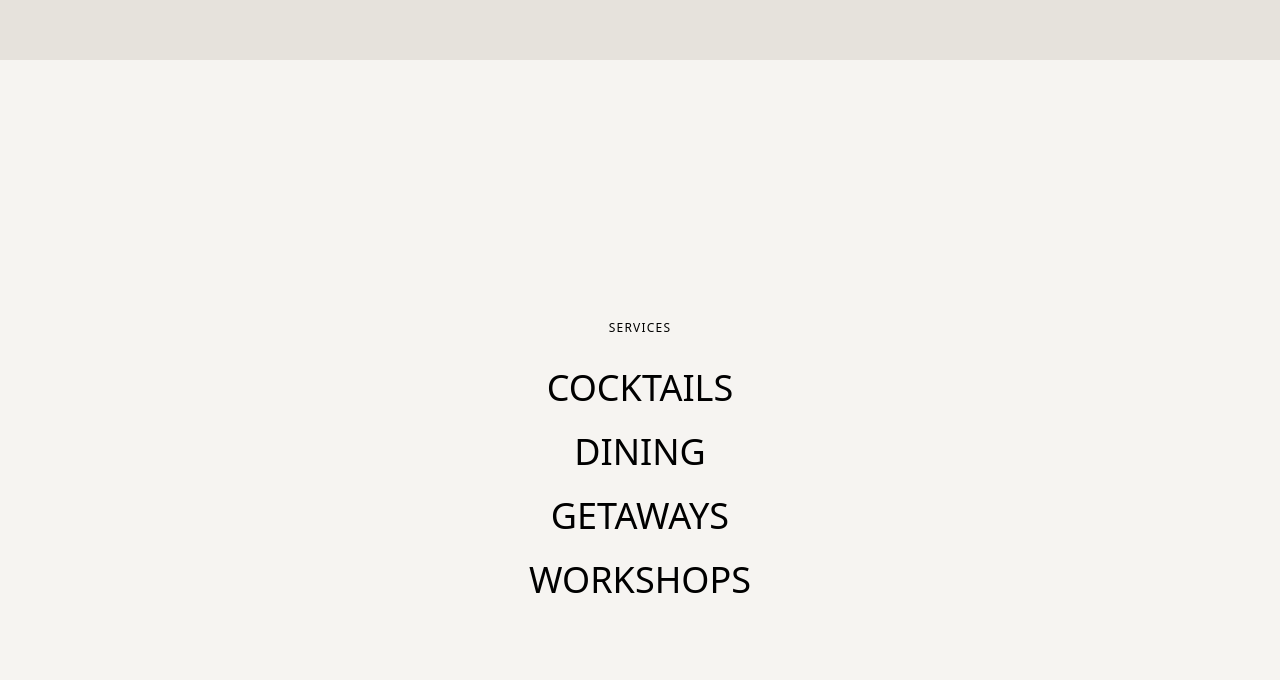
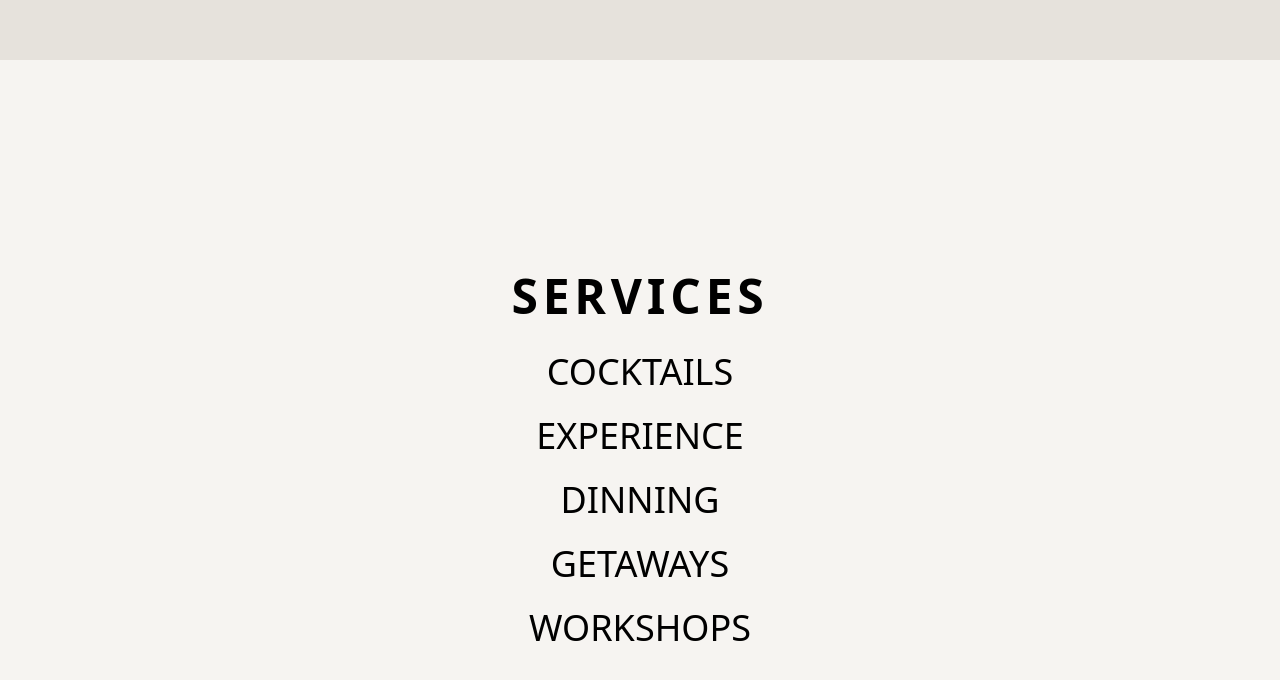
Before and after one commit to mdaasim77/Seated-Dummy-Website, a React (Vite) app: page / in a window 1280 px wide. Shown: the part 1540-2220 px from the top of the page. Built offline with nearby package versions, Linux system fonts and the light colour scheme.

Commit message:
3 pages done

```diff
--- a/src/components/HoverSection.jsx
+++ b/src/components/HoverSection.jsx
@@ -5,12 +5,14 @@ import img1 from "../Images/img1.webp";
 import img2 from "../Images/img2.webp";
 import img3 from "../Images/img3.webp";
 import img4 from "../Images/img4.webp";
+import img5 from "../Images/img5.webp";
 
 const services = [
   { title: "COCKTAILS", image: img1 },
-  { title: "DINING", image: img2 },
-  { title: "GETAWAYS", image: img3 },
-  { title: "WORKSHOPS", image: img4 },
+  { title: "EXPERIENCE", image: img2 },
+  { title: "DINNING", image: img3 },
+  { title: "GETAWAYS", image: img4 },
+  { title: "WORKSHOPS", image: img5 },
 ];
 
 export default function HoverSection() {
@@ -43,7 +45,7 @@ export default function HoverSection() {
         className="relative z-10 flex flex-col items-center gap-6 text-center"
         onMouseLeave={() => setActive(null)}
       >
-        <p className="text-xs tracking-widest mb-2">SERVICES</p>
+        <p className="tracking-widest mb-2 text-5xl font-bold">SERVICES</p>
 
         {services.map((item, i) => (
           <h2
```
Also changed, not shown: src/Pages/Home.jsx (+0 -40 lines), src/Images/img5.webp (added).
